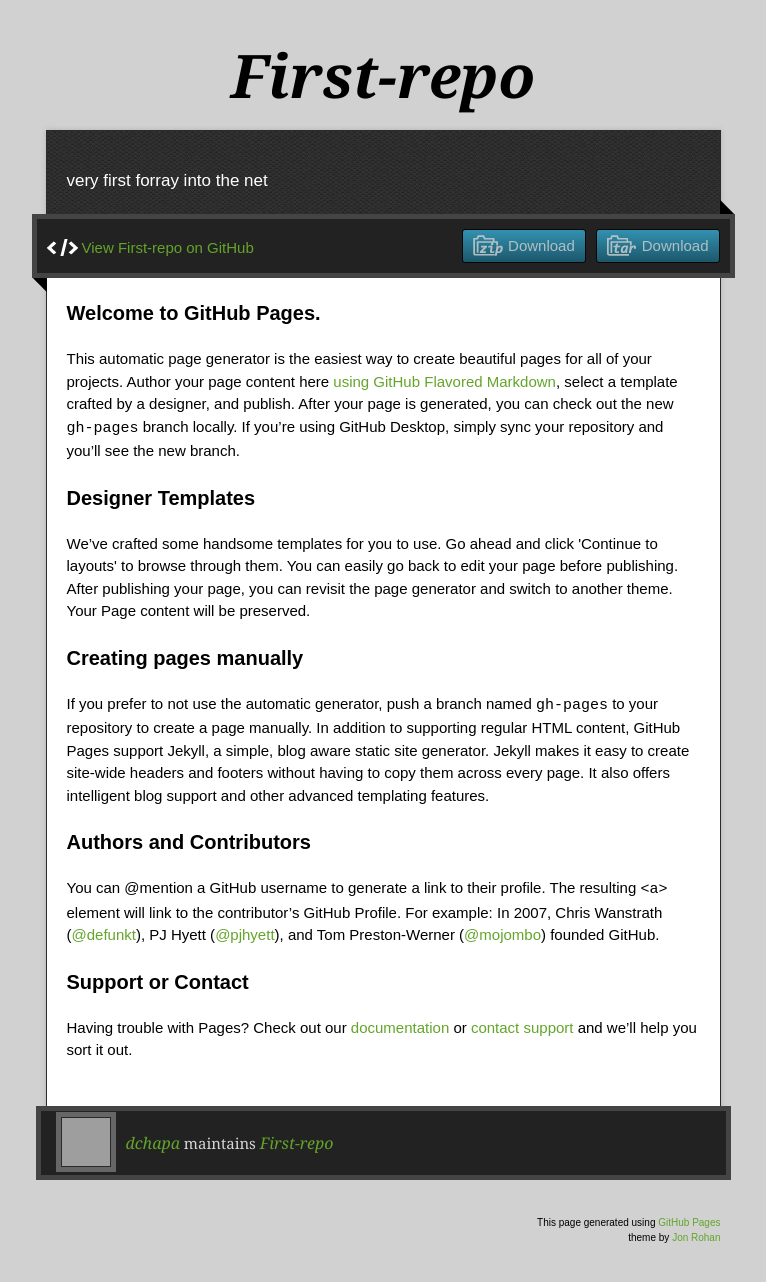
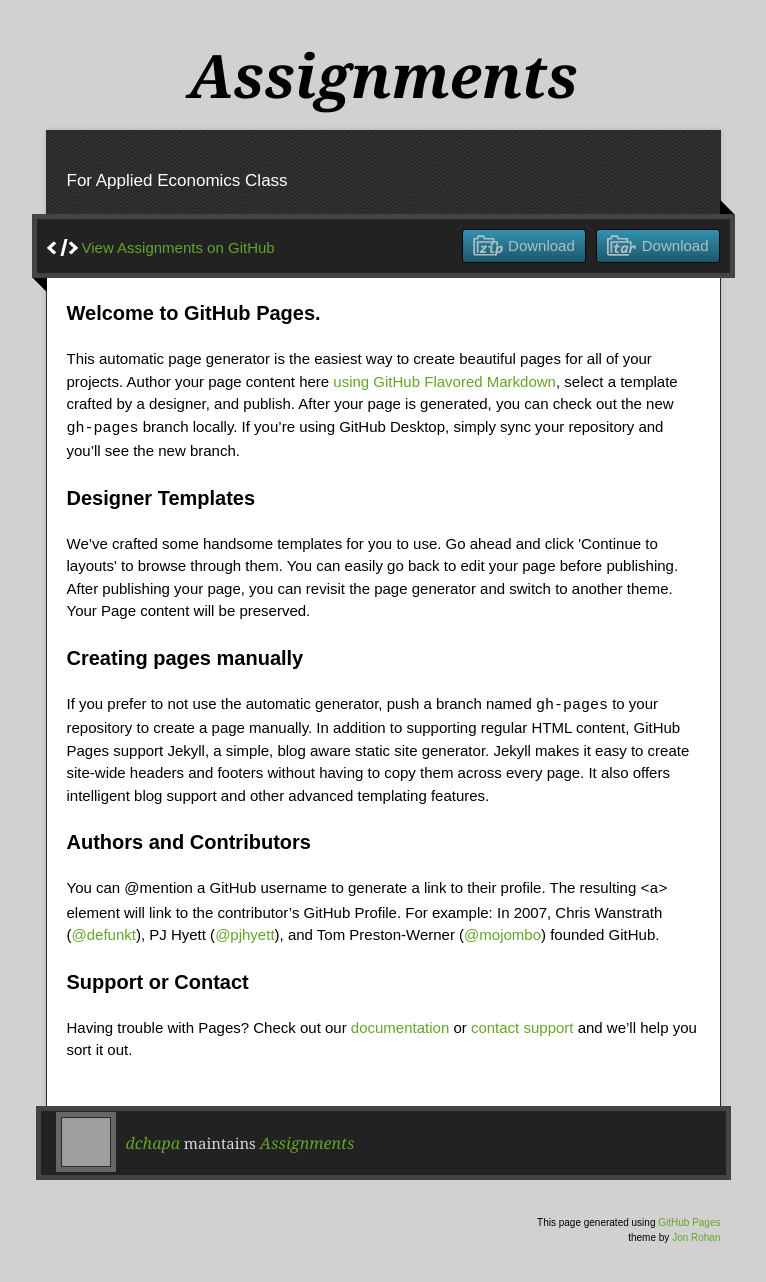
Before and after one commit to dchapa/First-Repo, a plain HTML site: page index.html in a window 1280 px wide. Shown: the whole page, without its empty margins (257-1023 px from the left). Drawn offline with nearby package versions, Linux system fonts and the light colour scheme; grey boxes are pictures that could not be loaded.

```diff
--- a/index.html
+++ b/index.html
@@ -11,8 +11,8 @@
   <script type="text/javascript" src="https://ajax.googleapis.com/ajax/libs/jquery/1.7.1/jquery.min.js"></script>
   <script type="text/javascript" src="javascripts/script.js"></script>
 
-  <title>First-repo</title>
-  <meta name="description" content="very first forray into the net">
+  <title>Assignments</title>
+  <meta name="description" content="For Applied Economics Class">
 
   <meta name="viewport" content="width=device-width,initial-scale=1">
 
@@ -22,16 +22,16 @@
 
   <div class="wrapper">
     <header>
-      <h1 class="title">First-repo</h1>
+      <h1 class="title">Assignments</h1>
     </header>
     <div id="container">
-      <p class="tagline">very first forray into the net</p>
+      <p class="tagline">For Applied Economics Class</p>
       <div id="main" role="main">
         <div class="download-bar">
         <div class="inner">
           <a href="https://github.com/dchapa/First-Repo/tarball/master" class="download-button tar"><span>Download</span></a>
           <a href="https://github.com/dchapa/First-Repo/zipball/master" class="download-button zip"><span>Download</span></a>
-          <a href="https://github.com/dchapa/First-Repo" class="code">View First-repo on GitHub</a>
+          <a href="https://github.com/dchapa/First-Repo" class="code">View Assignments on GitHub</a>
         </div>
         <span class="blc"></span><span class="trc"></span>
         </div>
@@ -65,7 +65,7 @@
     </div>
     <footer>
       <div class="owner">
-      <p><a href="https://github.com/dchapa" class="avatar"><img src="https://avatars1.githubusercontent.com/u/22345165?v=3&amp;s=60" width="48" height="48"></a> <a href="https://github.com/dchapa">dchapa</a> maintains <a href="https://github.com/dchapa/First-Repo">First-repo</a></p>
+      <p><a href="https://github.com/dchapa" class="avatar"><img src="https://avatars1.githubusercontent.com/u/22345165?v=3&amp;s=60" width="48" height="48"></a> <a href="https://github.com/dchapa">dchapa</a> maintains <a href="https://github.com/dchapa/First-Repo">Assignments</a></p>
 
 
       </div>
```
Also changed, not shown: params.json (+2 -2 lines).
